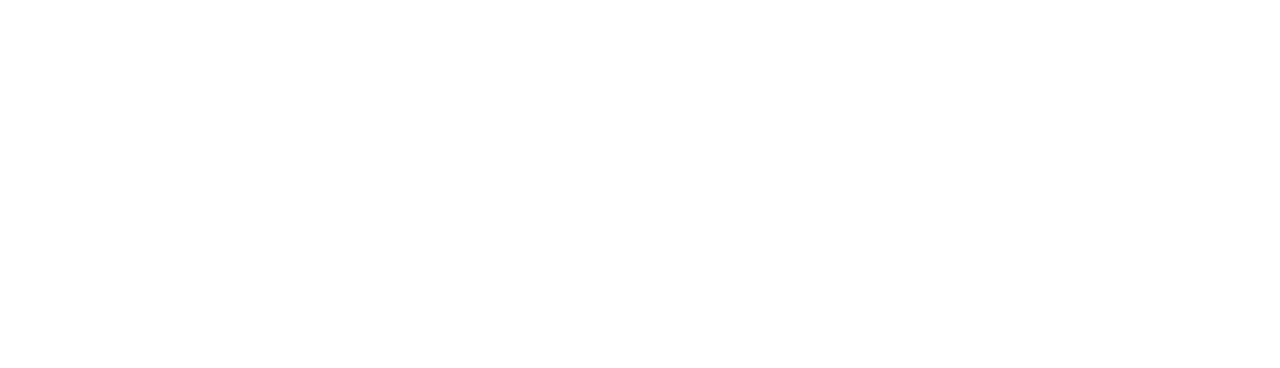
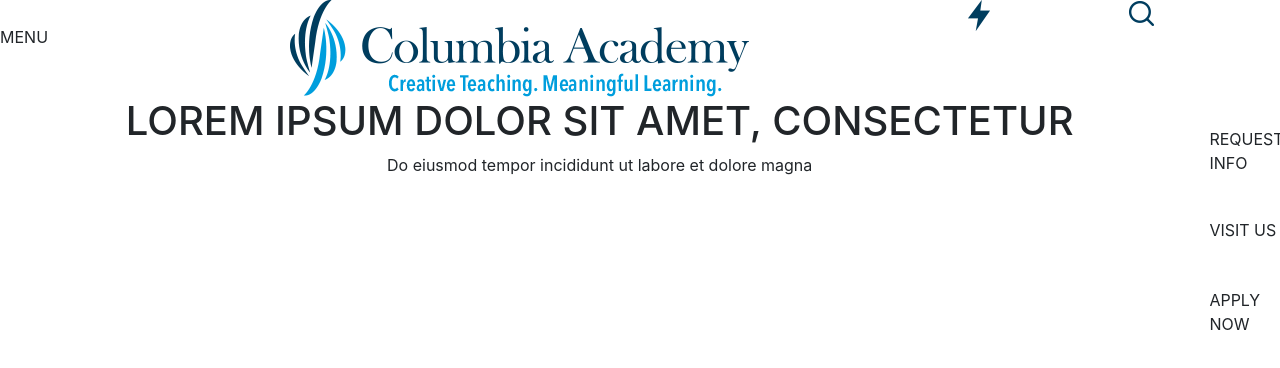
Before and after one commit to JoeM85/Website-test, a website: page src/index.html in a window 1280 px wide. Drawn offline with Linux system fonts and the light colour scheme.

Commit message:
Main section html

```diff
--- a/src/index.html
+++ b/src/index.html
@@ -11,8 +11,50 @@
 </head>
 
 <body>
-  <section id="nav-bar"></section>
-  <section id="main"></section>
+  <section id="nav-bar">
+    <div class="row">
+      <div class="col-md-1 text-uppercase">
+        <img src="./images/menu-icon.png" alt="">
+        <p>menu</p>
+      </div>
+      <div class="col-md-11 text-center">
+        <img src="./images/CA-Logo-Main-Tagline.png" alt="Columbia Academy logo">
+      </div>
+      <div class="col-md-2 quick-link-container">
+        <img src="./images/lightning-bolt.png" alt="Lightning bolt icon">
+      </div>
+      <div class="col-md-1 search-container">
+        <img src="./images/magnifying-glass.png" alt="Magnifying glass icon">
+      </div>
+    </div>
+  </section>
+
+  <section id="main">
+    <div class="row">
+      <div class="col-md-15">
+        <div class="main-bg-container">
+          <div class="main-text-container text-center">
+            <h1 class="text-uppercase">lorem ipsum dolor sit amet, consectetur</h1>
+            <p class="main-sub-text">Do eiusmod tempor incididunt ut labore et dolore magna</p>
+          </div>
+        </div>
+      </div>
+      <div class="col-md-1">
+        <div class="right-info-container">
+          <img src="./images/flag.png" alt="Flag icon">
+          <p class="text-uppercase">request info</p>
+        </div>
+        <div class="right-info-container">
+          <img src="./images/arrow.png" alt="Arrow icon">
+          <p class="text-uppercase">visit us</p>
+        </div>
+        <div class="right-info-container">
+          <img src="./images/pencil-paper.png" alt="Pencil and paper icon">
+          <p class="text-uppercase">apply now</p>
+        </div>
+      </div>
+    </div>
+  </section>
   <section id="quote"></section>
   <section id="why-columbia"></section>
   <section id="columbia-academy-stories"></section>
```
Also changed, not shown: src/images/CA-Logo-Main-Tagline.png (added), src/images/arrow.png (added), src/images/blue-bg-fade.png (added), src/images/book.png (added), src/images/father-children.jpg (added), src/images/flag.png (added), src/images/lightning-bolt.png (added), src/images/magnifying-glass.png (added), src/images/main-bg.jpg (added), src/images/menu-icon.png (added), src/images/owl.png (added), src/images/pedestal.png (added), src/images/pencil-drawing.png (added), src/images/pencil-paper.png (added), 2 more files.
